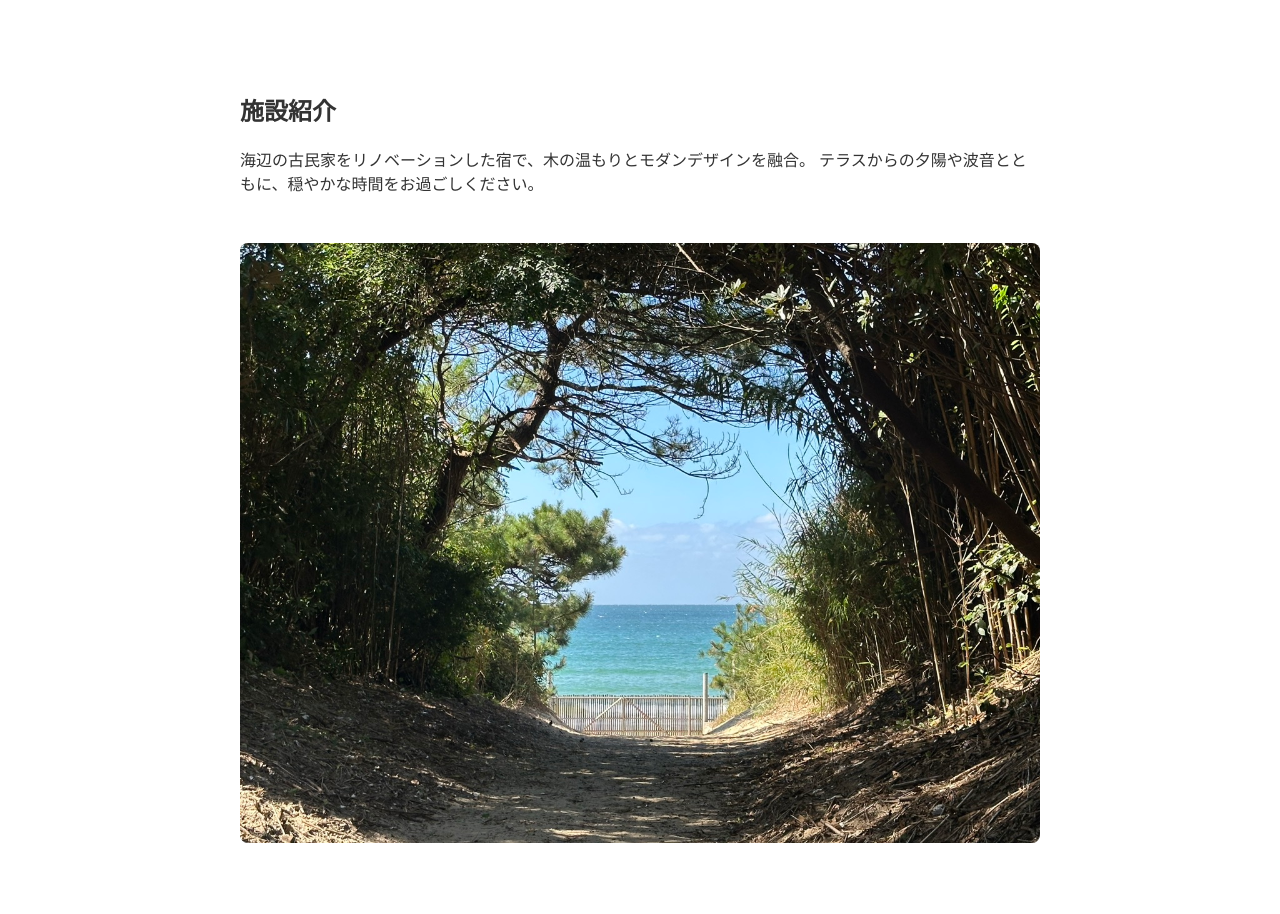
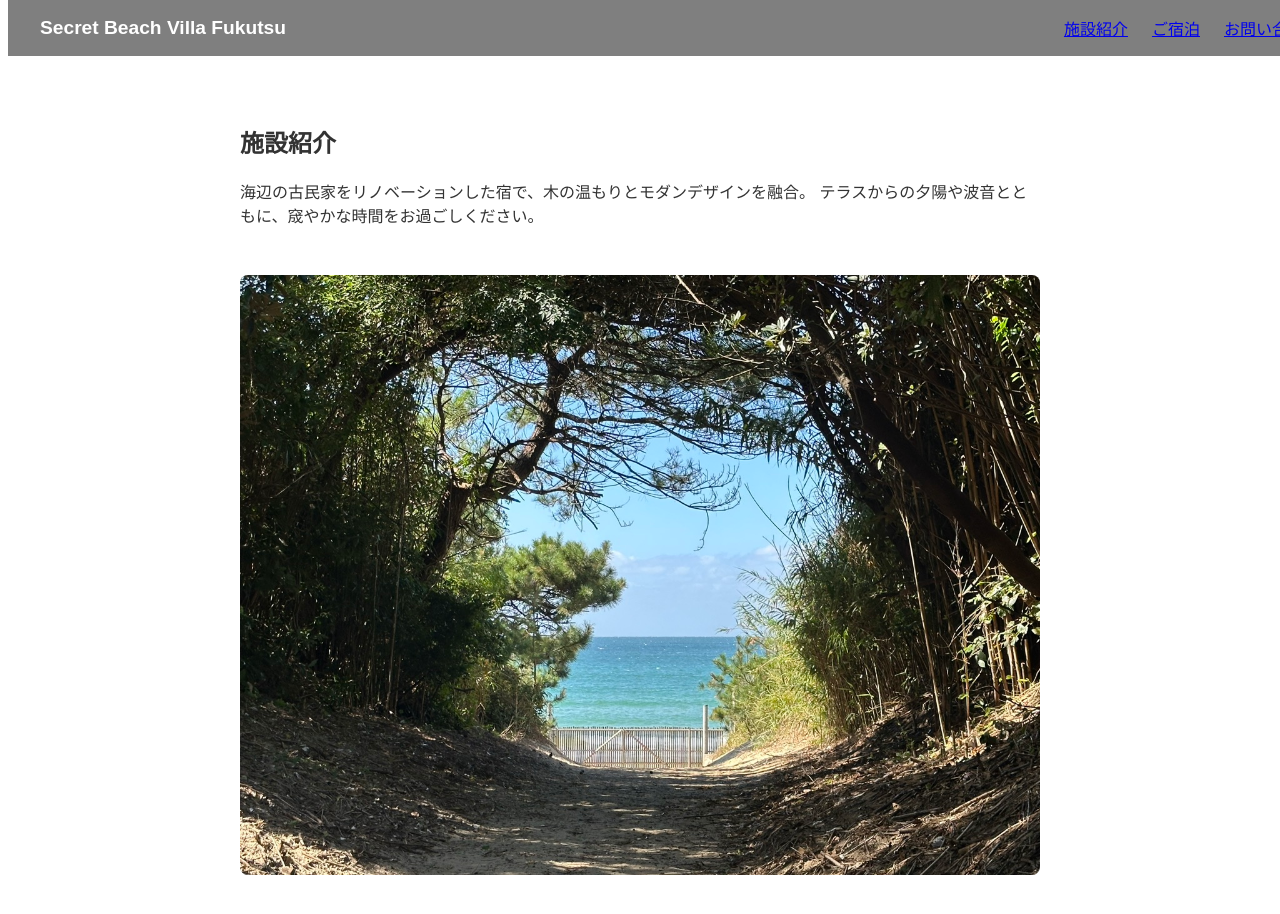
Before and after one commit to likeiga2/secret-beach-villa, a Next.js app: page /about in a window 1280 px wide. Shown: the top 914 px of the page. Built offline with nearby package versions, Linux system fonts and the light colour scheme.

Commit message:
Update about.js

```diff
--- a/pages/about.js
+++ b/pages/about.js
@@ -1,12 +1,17 @@
+import Header from "../components/Header";
+
 export default function About() {
   return (
-    <div style={{ padding: "4rem 1rem", color: "#333", maxWidth: "800px", margin: "0 auto" }}>
-      <h2>施設紹介</h2>
-      <p>
-        海辺の古民家をリノベーションした宿で、木の温もりとモダンデザインを融合。
-        テラスからの夕陽や波音とともに、穏やかな時間をお過ごしください。
-      </p>
-      <img src="/IMG_5947.jpeg" alt="施設外観" style={{ width: "100%", marginTop: "2rem", borderRadius: "8px" }} />
+    <div style={{ margin: 0, fontFamily: "sans-serif", backgroundColor: "#fff", minHeight: "100vh" }}>
+      <Header />
+      <div style={{ padding: "4rem 1rem", color: "#333", maxWidth: "800px", margin: "0 auto", paddingTop: "6rem" }}>
+        <h2>施設紹介</h2>
+        <p>
+          海辺の古民家をリノベーションした宿で、木の温もりとモダンデザインを融合。
+          テラスからの夕陽や波音とともに、窚やかな時間をお過ごしください。
+        </p>
+        <img src="/IMG_5947.jpeg" alt="施設紹介写真" style={{ width: "100%", marginTop: "2rem", borderRadius: "8px" }} />
+      </div>
     </div>
   );
 }
```
